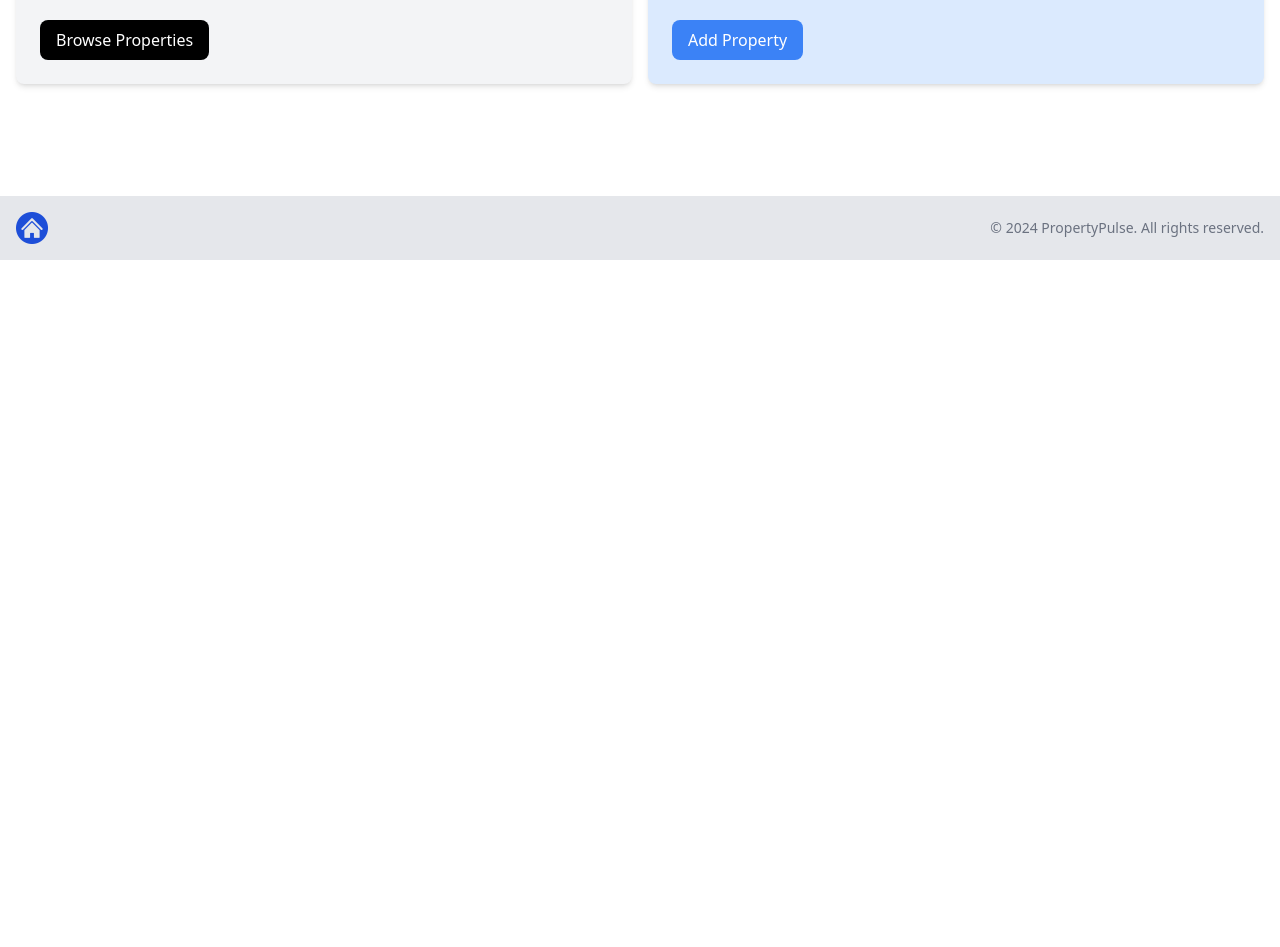
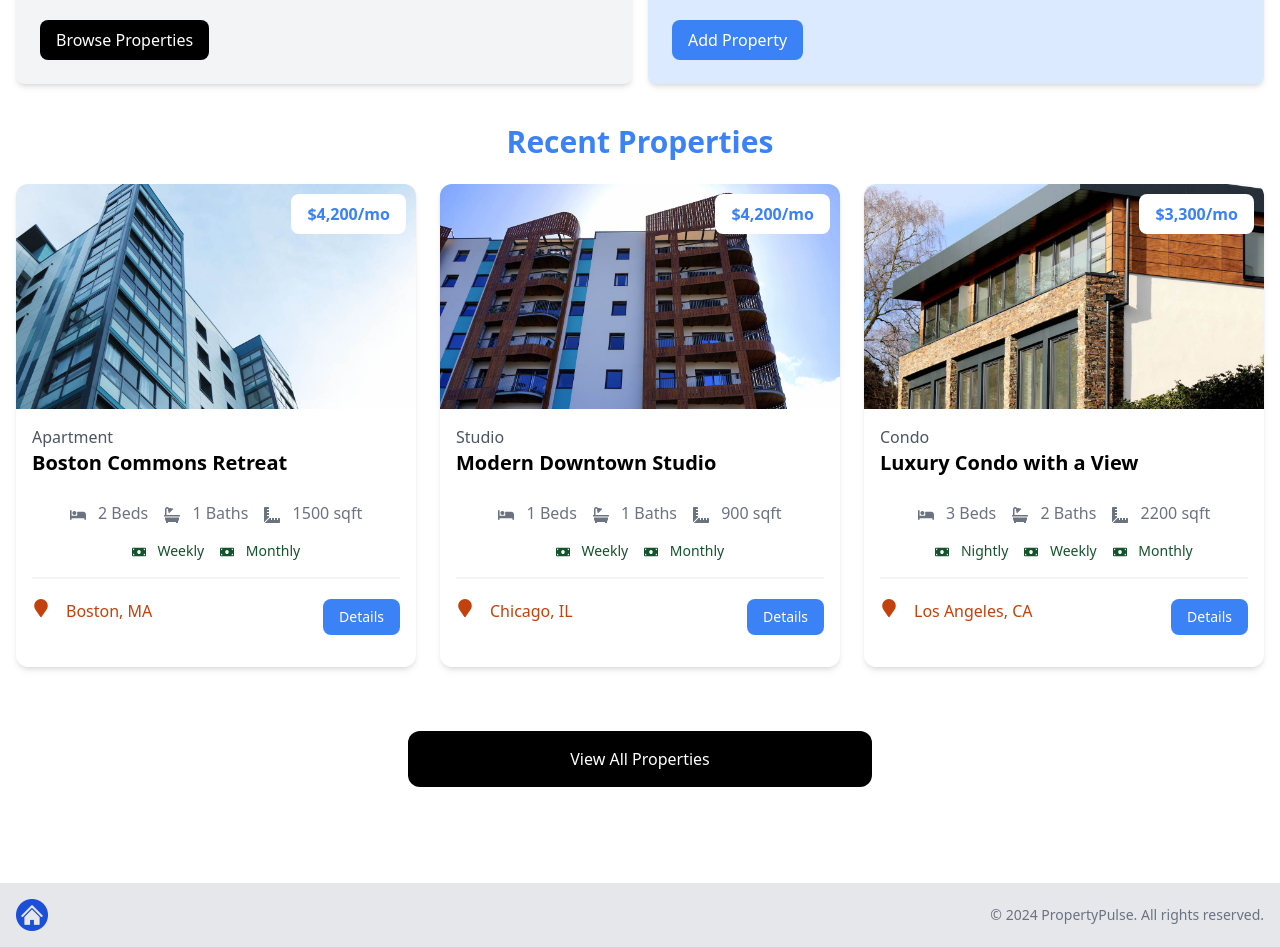
Before and after one commit to gentlemil/propertypulse-nextjs, a Next.js app: page / in a window 1280 px wide. Shown: the part 561-1508 px from the top of the page. Before the commit the page ends 821 px from the top, so only its background shows below. Built offline with nearby package versions, Linux system fonts and the light colour scheme.

Commit message:
feat: create home proporty component

```diff
--- a/app/page.jsx
+++ b/app/page.jsx
@@ -1,4 +1,5 @@
 import Hero from '@/components/Hero'
+import HomeProperties from '@/components/HomeProperties'
 import InfoBoxes from '@/components/InfoBoxes'
 
 const HomePage = () => {
@@ -6,7 +7,7 @@
     <>
       <Hero />
       <InfoBoxes />
-
+      <HomeProperties />
     </>
   )
 }
--- /dev/null
+++ b/components/HomeProperties.jsx
@@ -0,0 +1,39 @@
+import properties from '@/properties.json'
+import PropertyCard from './PropertyCard'
+import Link from 'next/link'
+
+const HomeProperties = () => {
+  const recentProperties = properties
+    .sort(() => Math.random() - Math.random())
+    .slice(0, 3)
+  return (
+    <>
+      <section className='px-4 py-6'>
+        <div className='container-xl lg:container m-auto'>
+          <h2 className='text-3xl font-bold text-blue-500 mb-6 text-center'>
+            Recent Properties
+          </h2>
+          <div className='grid grid-cols-1 md:grid-cols-3 gap-6'>
+            {recentProperties.length === 0 ? (
+              <div>No Properties Found</div>
+            ) : (
+              recentProperties.map((property, index) => (
+                <PropertyCard property={property} key={index} />
+              ))
+            )}
+          </div>
+        </div>
+      </section>
+      <section className='m-auto max-w-lg my-10 px-6'>
+        <Link
+          href='/properties'
+          className='block bg-black text-white text-center py-4 px-6 rounded-xl hover:bg-gray-700'
+        >
+          View All Properties
+        </Link>
+      </section>
+    </>
+  )
+}
+
+export default HomeProperties
```
Also changed, not shown: components/PropertyCard.jsx (line endings or trailing spaces).
